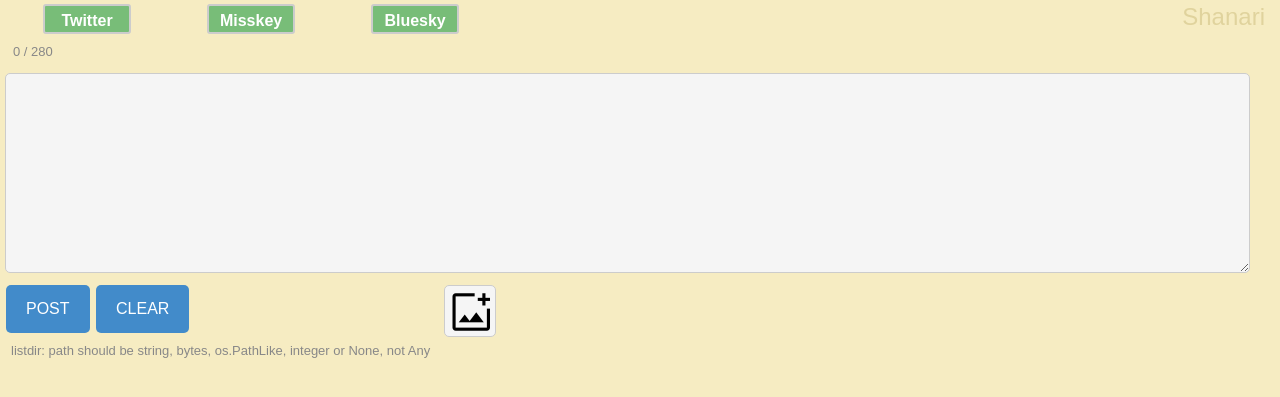
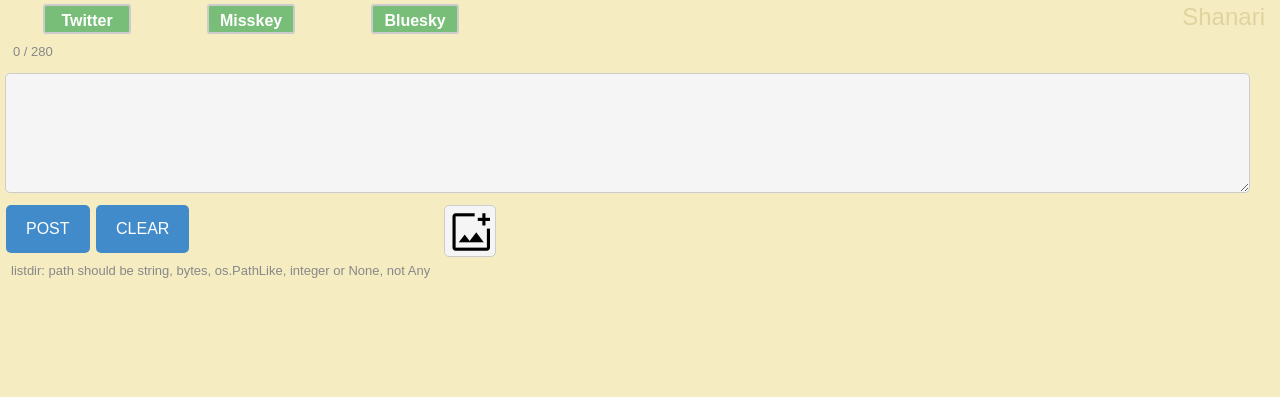
Before and after one commit to Yogorouza/Shanari, a Flask app: page / in a window 1280 px wide. Shown: the top 397 px of the page. Run offline with Flask 3, Linux system fonts and the light colour scheme; a user stored in the database is signed in; parts of the project's set-up code (start-up, migrations or seed data) failed here and were passed over; some libraries are stand-ins or nearby versions.

Commit message:
Fix textarea height

```diff
--- a/shanari/static/css/mobile.css
+++ b/shanari/static/css/mobile.css
@@ -96,7 +96,7 @@
     margin:5px 0;
     padding:1%;
     box-sizing: border-box;
-    height: 200px;
+    height: 120px;
 }
 
 /*=ResultText===============================================*/
--- a/shanari/static/css/style.css
+++ b/shanari/static/css/style.css
@@ -96,7 +96,7 @@
     margin:5px 0;
     padding:1%;
     box-sizing: border-box;
-    height: 200px;
+    height: 120px;
 }
 
 /*=ResultText===============================================*/
```
